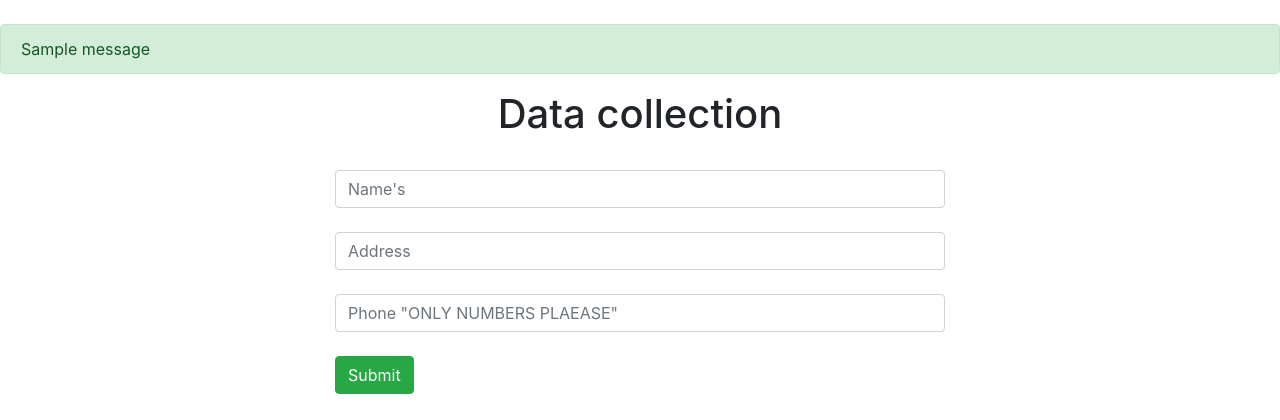
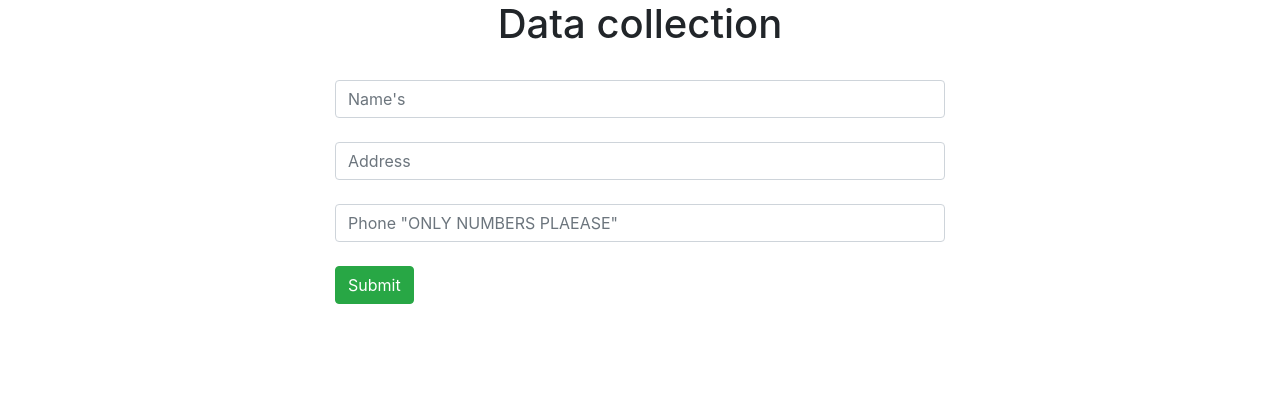
Before and after one commit to devcrack/django-simple-project, a Django app: page / in a window 1280 px wide. Shown: the top 420 px of the page. Run offline with Django 3.2, Linux system fonts and the light colour scheme; tables that the repository leaves empty hold one stand-in row (values such as "Sample post"); one stand-in notice (Sample message) is shown; some libraries are stand-ins or nearby versions.

Commit message:
Finishing

```diff
--- a/templates/base.html
+++ b/templates/base.html
@@ -19,7 +19,6 @@
 <body>
 <div class="row h-100 mh-100">
     <div class="col">
-        {% include "messages.html" %}
         <div class="row flex-grow d-flex h-90">
             <div class="col main-content" id="main-content">
                 {% block content %}
--- a/templates/messages.html
+++ /dev/null
@@ -1,18 +0,0 @@
-{% if messages %}
-    <div class="row">
-        <div class="col-sm-12">
-            <br/>
-            {% for message in messages %}
-                {% if message.level == DEFAULT_MESSAGE_LEVELS.ERROR %}
-                    <div class="alert alert-danger">{{ message |safe }}</div>
-                {% elif message.level == DEFAULT_MESSAGE_LEVELS.WARNING %}
-                    <div class="alert alert-warning">{{ message |safe }}</div>
-                {% elif message.level == DEFAULT_MESSAGE_LEVELS.SUCCESS %}
-                    <div class="alert alert-success">{{ message |safe }}</div>
-                {% elif message.level == DEFAULT_MESSAGE_LEVELS.INFO %}
-                    <div class="alert alert-info">{{ message |safe }}</div>
-                {% endif %}
-            {% endfor %}
-        </div>
-    </div>
-{% endif %}
```
